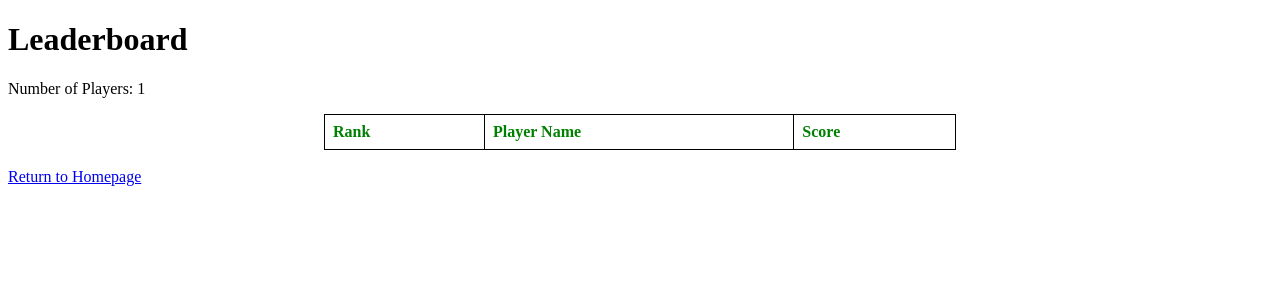
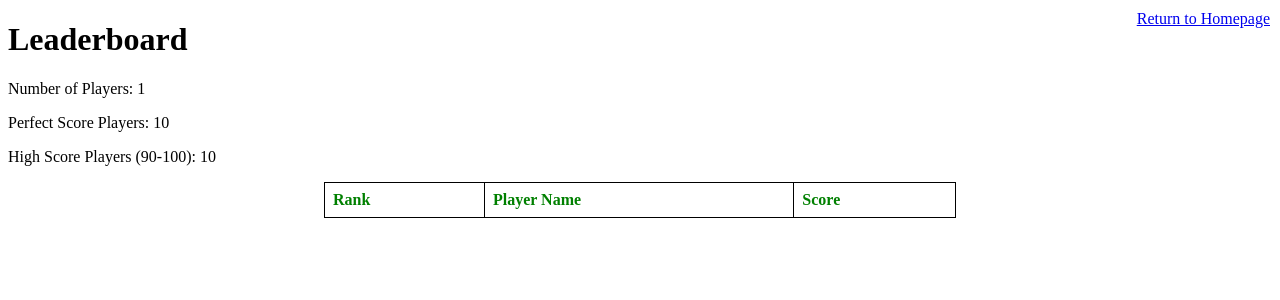
Before and after one commit to alon-redis/simple-redis-leaderboard-demo, a Flask app: template templates/leaderboard.html in a window 1280 px wide. Shown: the top 300 px of the page. Run offline with Flask 3, Linux system fonts and the light colour scheme; the template is opened without the code that fills it: most values are stand-ins (such as "Sample title", 1, 10 or a date in 2020); lists and menus that the app fills with data are empty.

Commit message:
Update leaderboard.html

```diff
--- a/templates/leaderboard.html
+++ b/templates/leaderboard.html
@@ -19,11 +19,19 @@
         .leaderboard-table tr:first-child {
             color: green;
         }
+        .return-link {
+            position: absolute;
+            top: 10px;
+            right: 10px;
+        }
     </style>
 </head>
 <body>
+    <a href="{{ url_for('index') }}" class="return-link">Return to Homepage</a>
     <h1>Leaderboard</h1>
     <p>Number of Players: {{ num_players }}</p>
+    <p>Perfect Score Players: {{ perfect_score_players }}</p>
+    <p>High Score Players (90-100): {{ high_score_players }}</p>
     <table class="leaderboard-table">
         <thead>
             <tr>
@@ -42,7 +50,5 @@
             {% endfor %}
         </tbody>
     </table>
-    <br>
-    <a href="{{ url_for('index') }}">Return to Homepage</a>
 </body>
 </html>
```
